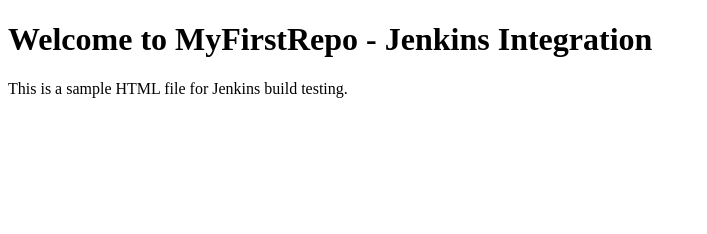
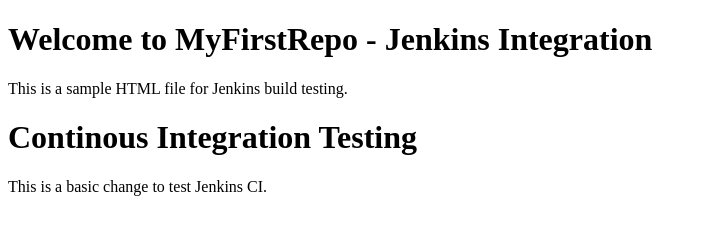
Before and after one commit to MariamTariq/MyFirstRepo, a plain HTML site: page index.html in a window 1280 px wide. Shown: the whole page, without its empty margins (0-707 px from the left). Drawn offline with Linux system fonts and the light colour scheme.

Commit message:
Updated index.html to Version 2

```diff
--- a/index.html
+++ b/index.html
@@ -6,5 +6,7 @@
   <body>
     <h1>Welcome to MyFirstRepo - Jenkins Integration</h1>
     <p>This is a sample HTML file for Jenkins build testing.</p>
+    <h1>Continous Integration Testing</h1>
+    <p>This is a basic change to test Jenkins CI.</p>
   </body>
 </html>
```
